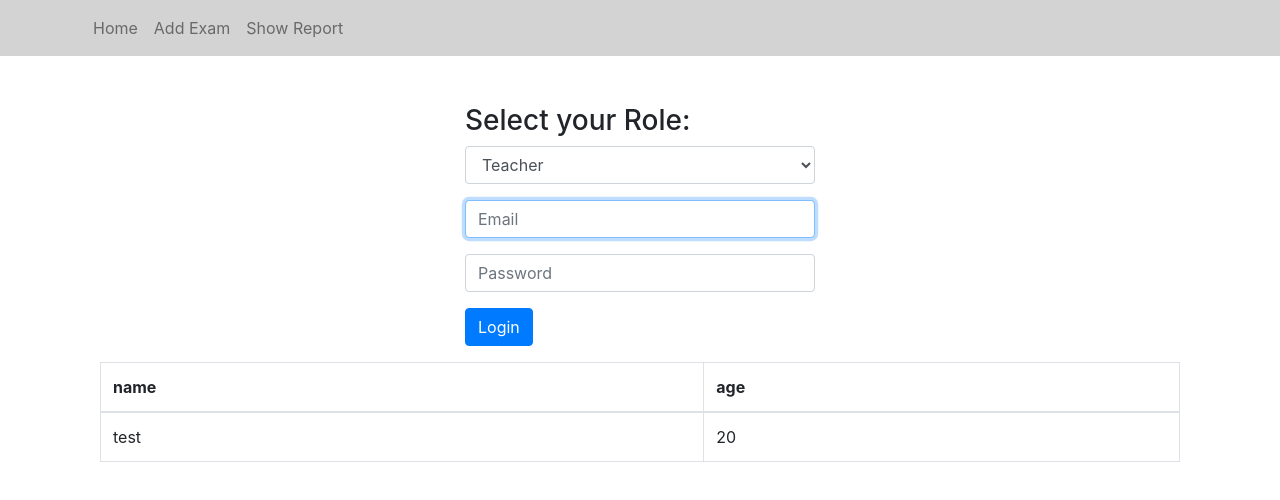
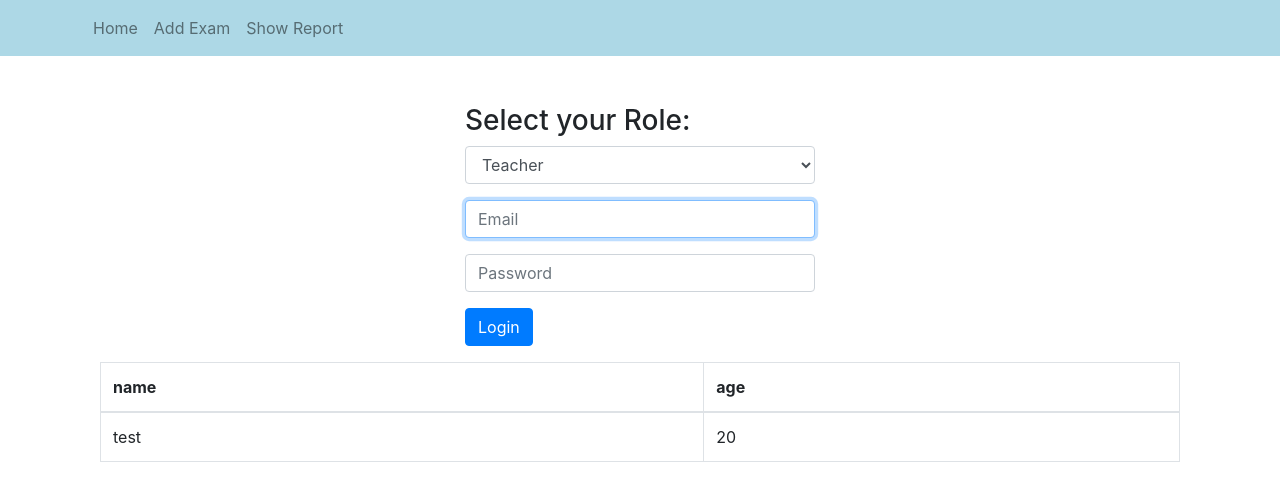
Before and after one commit to AlirezaIT/React-Scheduling, a React (Create React App) app in the folder client/: page /login in a window 1280 px wide. Shown: the top 500 px of the page. Built offline with nearby package versions, Linux system fonts and the light colour scheme; the HTML template or start-up script is replaced by a standard one.

Commit message:
feat: change style file and LoginForm

```diff
--- a/client/src/App.css
+++ b/client/src/App.css
@@ -56,5 +56,5 @@
 } */
 
 .navbar-light {
-  background-color: lightgray;
+  background-color: lightblue;
 }
--- a/client/src/components/LoginForm.js
+++ b/client/src/components/LoginForm.js
@@ -49,7 +49,7 @@ class UserRole extends React.Component {
     return (
       <AuthContext.Consumer>
         {(context) => (
-          <Container>
+          <Container fluid>
             <Row>
               <Col md={{ span: 4, offset: 4 }}>
                 <h3> Select your Role: </h3>
```
